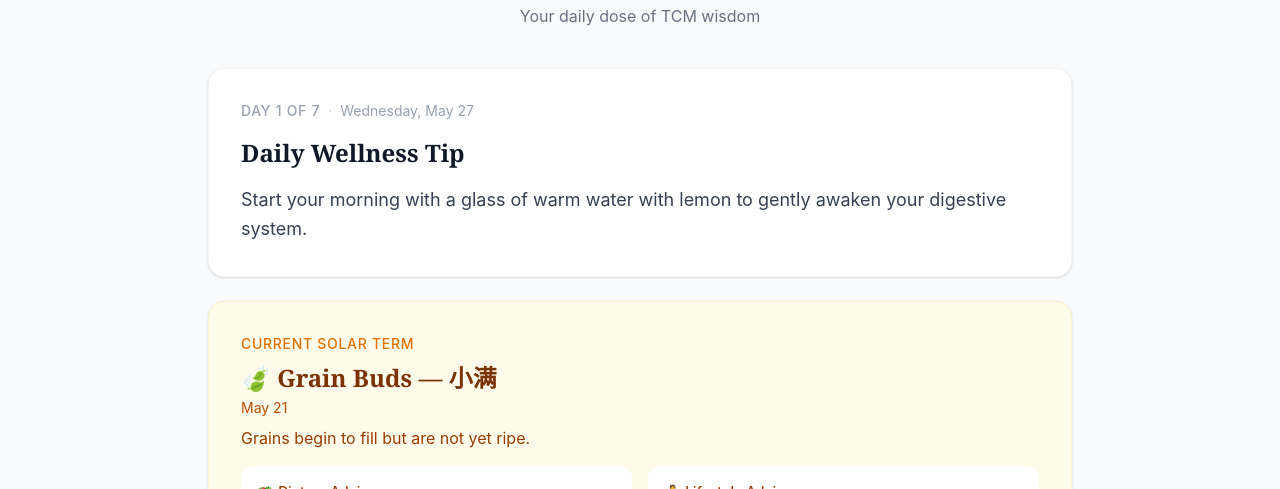
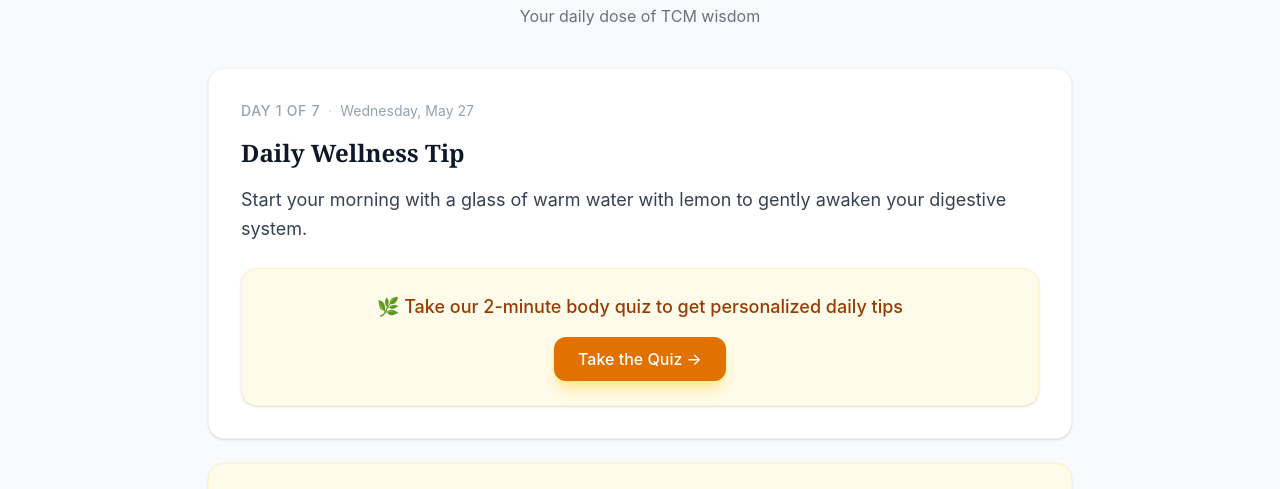
Before and after one commit to wuledan/tcm-wellness-v2, a Next.js app: page /daily in a window 1280 px wide. Shown: the part 157-646 px from the top of the page. Built offline with nearby package versions, Linux system fonts and the light colour scheme; no server answers.

Commit message:
fix: [TCM-0.2] Add anonymous login prompt on quiz result, handle missing quiz on daily page, update food scan disclaimer, replace README

```diff
--- a/src/app/daily/page.tsx
+++ b/src/app/daily/page.tsx
@@ -1,6 +1,7 @@
 "use client";
 
 import { useEffect, useState } from "react";
+import Link from "next/link";
 import { getCurrentSolarTerm, getSolarTerms } from "@/data/solarTerms";
 import { getQuizResult } from "@/lib/utils";
 import { constitutions } from "@/data/constitutions";
@@ -55,12 +56,24 @@ export default function DailyPage() {
           <h2 className="font-serif text-2xl font-bold text-gray-900 mb-4">{t("daily.tipTitle")}</h2>
           <p className="text-lg text-gray-700 leading-relaxed">{currentTip}</p>
 
-          {constitution && (
+          {constitution ? (
             <div className="mt-6 p-4 bg-emerald-50 rounded-xl border border-emerald-100">
               <p className="text-sm text-emerald-700">
                 <span className="font-medium">{t("daily.forYourBodyType").replace("{name}", constitution.name_en)}</span>
                 {constitution.lifestyle_tips[tipIndex % constitution.lifestyle_tips.length]}
               </p>
+            </div>
+          ) : (
+            <div className="mt-6 bg-amber-50 rounded-2xl p-6 border border-amber-100 shadow-sm text-center">
+              <p className="text-amber-800 font-medium text-lg mb-1">
+                🌿 Take our 2-minute body quiz to get personalized daily tips
+              </p>
+              <Link
+                href="/quiz"
+                className="inline-block mt-3 px-6 py-2.5 bg-amber-600 text-white rounded-xl font-medium hover:bg-amber-700 transition-all shadow-lg shadow-amber-200"
+              >
+                Take the Quiz →
+              </Link>
             </div>
           )}
         </div>
--- a/src/app/quiz/result/page.tsx
+++ b/src/app/quiz/result/page.tsx
@@ -3,6 +3,7 @@
 import { useEffect, useState } from "react";
 import Link from "next/link";
 import { useRouter } from "next/navigation";
+import { useSession } from "next-auth/react";
 import { constitutions } from "@/data/constitutions";
 import { getQuizResult } from "@/lib/utils";
 import { foodNameZhToEn } from "@/data/foods";
@@ -10,6 +11,7 @@ import { useTranslation } from "@/contexts/LanguageContext";
 
 export default function QuizResultPage() {
   const router = useRouter();
+  const { data: session, status } = useSession();
   const [result, setResult] = useState<ReturnType<typeof getQuizResult>>(null);
   const [mounted, setMounted] = useState(false);
   const { t } = useTranslation();
@@ -158,6 +160,21 @@ export default function QuizResultPage() {
             </Link>
           </div>
         </div>
+
+        {/* Login prompt for anonymous users */}
+        {mounted && status !== "authenticated" && (
+          <div className="mt-6 bg-amber-50 rounded-2xl p-6 border border-amber-100 shadow-sm text-center">
+            <p className="text-amber-800 font-medium mb-1">
+              🔒 Sign in to save your results and get personalized daily recommendations
+            </p>
+            <Link
+              href="/login?callbackUrl=/quiz/result"
+              className="inline-block mt-3 px-6 py-2.5 bg-amber-600 text-white rounded-xl font-medium hover:bg-amber-700 transition-all shadow-lg shadow-amber-200"
+            >
+              Sign In →
+            </Link>
+          </div>
+        )}
       </div>
     </div>
   );
--- a/src/locales/en.json
+++ b/src/locales/en.json
@@ -280,7 +280,7 @@
       "askAi": "🤖 Ask AI: Today's Lunch"
     },
     "foodNotFound": "Food not found in our database. Try a different name or upload a photo.",
-    "disclaimer": "⚕️ Food analysis is for educational purposes only. Not medical advice. Results are simulated for MVP demo. In production, AI vision analysis provides real-time identification."
+    "disclaimer": "⚕️ Food analysis is for educational purposes only. Powered by AI. Not medical advice."
   },
   "learn": {
     "title": "Learn TCM Wellness",
--- a/src/locales/ko.json
+++ b/src/locales/ko.json
@@ -280,7 +280,7 @@
       "askAi": "🤖 AI에게 물어보기: 오늘 점심"
     },
     "foodNotFound": "데이터베이스에서 음식을 찾을 수 없습니다. 다른 이름을 시도하거나 사진을 업로드하세요.",
-    "disclaimer": "⚕️ 음식 분석은 교육 목적으로만 제공됩니다. 의학적 조언이 아닙니다. MVP 데모용 시뮬레이션 결과입니다."
+    "disclaimer": "⚕️ 음식 분석은 교육 목적으로만 제공됩니다. AI 기반입니다. 의학적 조언이 아닙니다."
   },
   "learn": {
     "title": "TCM 웰니스 학습",
--- a/src/locales/vi.json
+++ b/src/locales/vi.json
@@ -280,7 +280,7 @@
       "askAi": "🤖 Hỏi AI: Bữa trưa hôm nay"
     },
     "foodNotFound": "Không tìm thấy thực phẩm trong cơ sở dữ liệu. Hãy thử tên khác hoặc tải lên ảnh.",
-    "disclaimer": "⚕️ Phân tích thực phẩm chỉ mang tính giáo dục. Không phải lời khuyên y tế. Kết quả được mô phỏng cho bản demo MVP."
+    "disclaimer": "⚕️ Phân tích thực phẩm chỉ mang tính giáo dục. Được hỗ trợ bởi AI. Không phải lời khuyên y tế."
   },
   "learn": {
     "title": "Tìm Hiểu TCM Sức Khỏe",
--- a/src/locales/zh.json
+++ b/src/locales/zh.json
@@ -280,7 +280,7 @@
       "askAi": "🤖 问 AI：今日午餐"
     },
     "foodNotFound": "未在数据库中找到该食物。请尝试其他名称或上传照片。",
-    "disclaimer": "⚕️ 食物分析仅供教育用途，不构成医疗建议。当前为 MVP 演示模拟结果。生产环境中，AI 视觉分析将提供实时识别。"
+    "disclaimer": "⚕️ 食物分析仅供教育用途，由 AI 提供支持。不构成医疗建议。"
   },
   "learn": {
     "title": "学习中医养生",
```
Also changed, not shown: 1 other file (tests, documents, lock files or other folders).
